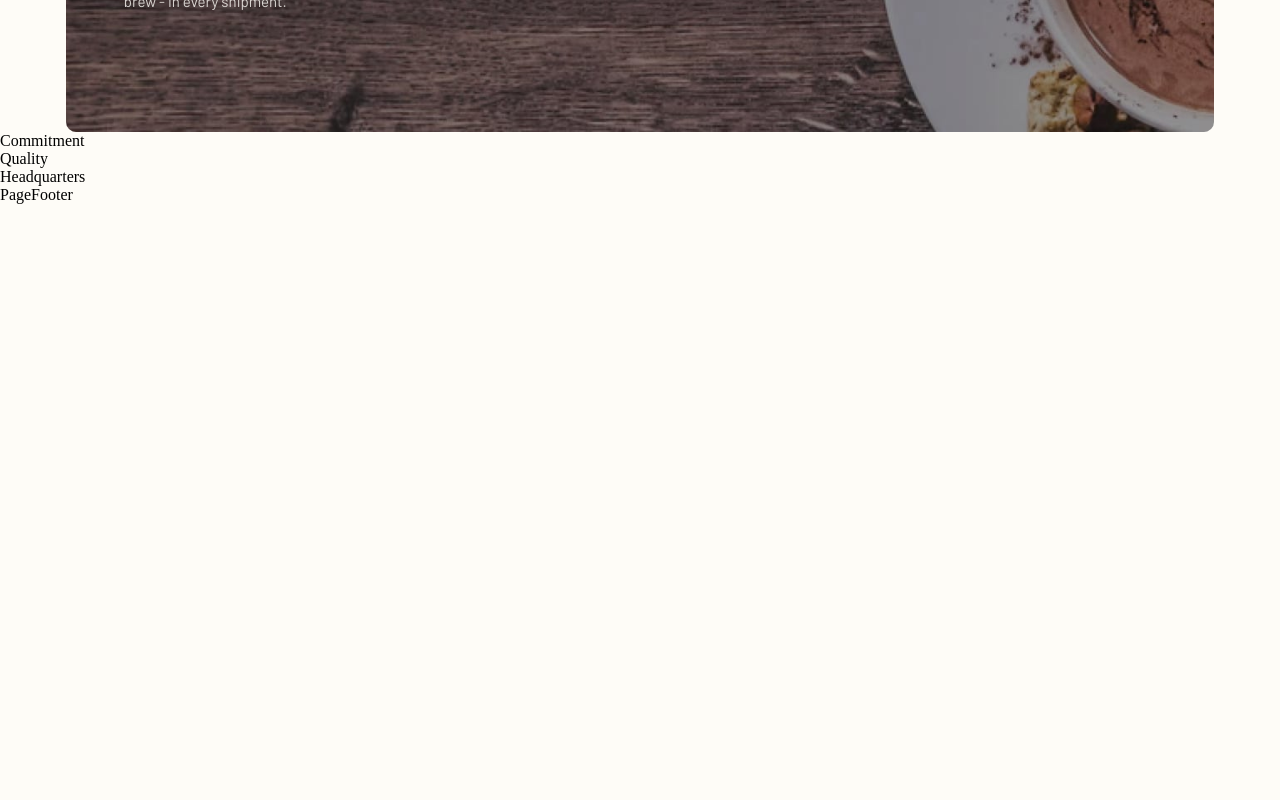
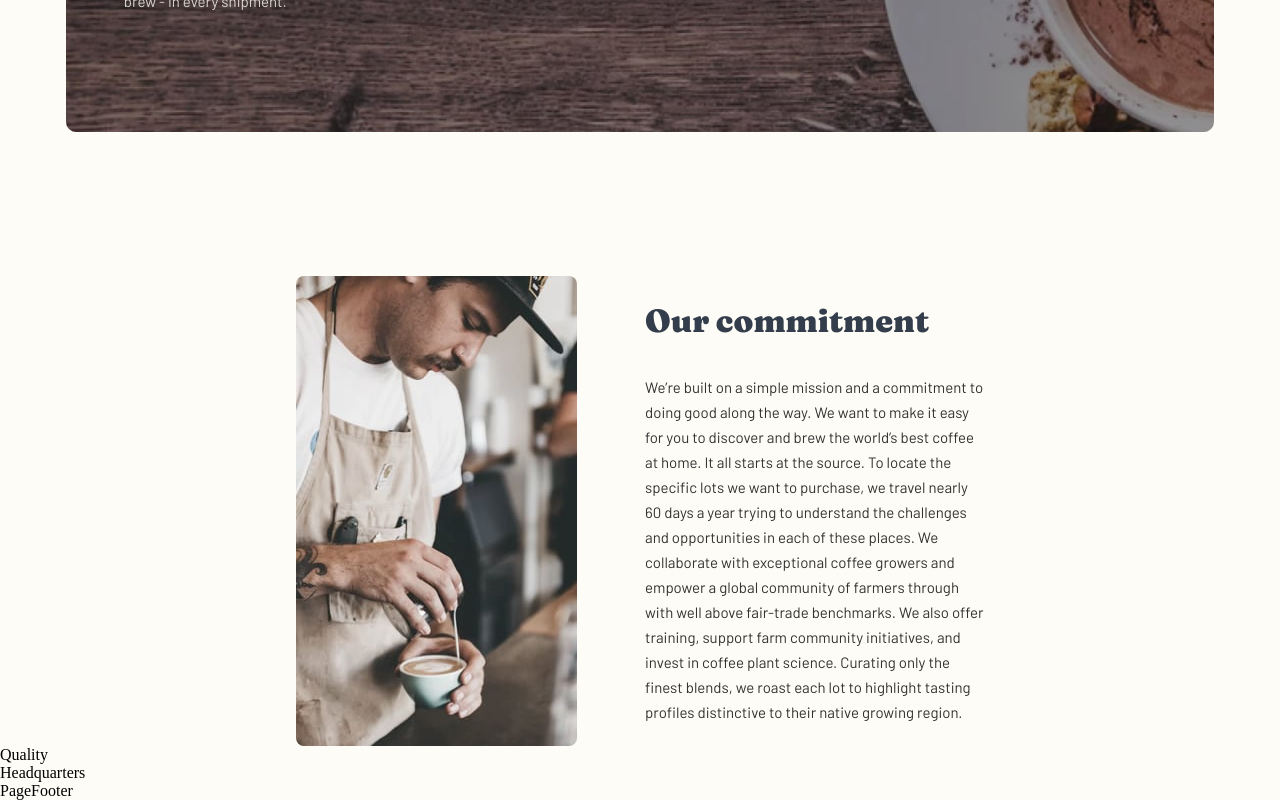
Before and after one commit to Marjolein-Kasman-de-Jong/coffeeroasters, a React (Vite) app: page /about-us in a window 1280 px wide. Shown: the part 378-1178 px from the top of the page. Before the commit the page ends 800 px from the top, so only its background shows below. Built offline with nearby package versions, Linux system fonts and the light colour scheme.

Commit message:
Add commitment section

```diff
--- a/src/index.css
+++ b/src/index.css
@@ -118,7 +118,7 @@ html {
 }
 
 .heading-3 {
-  /* Our collection section title */
+  /* ----Our collection section title */
   color: var(--grey);
   text-align: center;
   font-size: 2.5rem;
@@ -140,7 +140,7 @@ html {
 }
 
 .heading-4 {
-  /* Nav items, card titles */
+  /* ----Nav items, card titles */
   font-size: 1.5rem;
   line-height: 2rem;
 }
@@ -163,6 +163,26 @@ html {
 
 .business-process .step .heading-4 {
   color: var(--dark-grey-blue);
+}
+
+.heading-5 {
+  /* ----Our commitment title */
+  color: var(--dark-grey-blue);
+  text-align: center;
+  font-size: 2rem;
+  line-height: 3rem;
+}
+
+@media screen and (min-width: 768px) {
+  .heading-5 {
+    text-align: left;
+  }
+}
+
+@media screen and (min-width: 1440px) {
+  .heading-5 {
+    font-size: 2.5rem;
+  }
 }
 
 /* --Paragraphs */
@@ -190,13 +210,15 @@ html {
 }
 
 .card .paragraph-1,
-.usps .paragraph-1 {
-  /* ----Regular paragraph - Card, regular paragraph - Usps */
+.usps .paragraph-1,
+.commitment .paragraph-1 {
+  /* ----Regular paragraph - Card, regular paragraph - Usps, regular paragraph - Commitment */
   text-align: center;
 }
 
 @media screen and (min-width: 768px) {
-  .card .paragraph-1 {
+  .card .paragraph-1,
+  .commitment .paragraph-1 {
     text-align: left;
   }
 }
--- a/src/sections/commitment/Commitment.jsx
+++ b/src/sections/commitment/Commitment.jsx
@@ -4,7 +4,21 @@ import "./commitment.css";
 export default function Commitment() {
   return (
     <section className="commitment">
-      Commitment
+      <article>
+        <picture>
+          <source media="(min-width: 1440px)" srcSet="/about/desktop/image-commitment.jpg" />
+          <source media="(min-width: 768px)" srcSet="/about/tablet/image-commitment.jpg" />
+          <img src="/about/mobile/image-commitment.jpg" alt="Barista" />
+        </picture>
+      </article>
+      <div className="text-wrapper">
+        <h2 className="heading-5">
+          Our commitment
+        </h2>
+        <p className="paragraph-1">
+          We’re built on a simple mission and a commitment to doing good along the way. We want to make it easy for you to discover and brew the world’s best coffee at home. It all starts at the source. To locate the specific lots we want to purchase, we travel nearly 60 days a year trying to understand the challenges and opportunities in each of these places. We collaborate with exceptional coffee growers and empower a global community of farmers through with well above fair-trade benchmarks. We also offer training, support farm community initiatives, and invest in coffee plant science. Curating only the finest blends, we roast each lot to highlight tasting profiles distinctive to their native growing region.
+        </p>
+      </div>
     </section>
   )
 }
--- a/src/sections/commitment/commitment.css
+++ b/src/sections/commitment/commitment.css
@@ -0,0 +1,68 @@
+/* ------------------------------
+1. Commitment section
+2. Commitment article
+    2.1 Image
+    2.2 Text wrapper
+    2.3 Paragraph
+------------------------------ */
+
+/* 1. Commitment section */
+
+.commitment {
+    width: 87.2%;
+    max-width: 327px;
+    margin: 120px auto 0 auto;
+    display: flex;
+    flex-direction: column;
+    gap: 48px;
+}
+
+@media screen and (min-width: 768px) {
+    .commitment {
+        width: 89.58%;
+        max-width: 688px;
+        margin: 144px auto 0 auto;
+        flex-direction: row;
+        justify-content: space-between;
+        gap: unset;
+    }
+}
+
+@media screen and (min-width: 1440px) {
+    .commitment {
+        width: 77.08%;
+        max-width: 1110px;
+        margin: 168px auto 0 auto;
+    }
+}
+
+/* 2. Commitment article */
+
+/* 2.1 Image */
+
+.commitment img {
+    width: 100%;
+    display: block;
+    border-radius: 8px;
+}
+
+/* 2.2 Text wrapper */
+
+.commitment .text-wrapper {
+    display: flex;
+    flex-direction: column;
+    gap: 30px;
+}
+
+@media screen and (min-width: 768px) {
+    .commitment .text-wrapper {
+        width: 49.27%;
+        justify-content: center;
+    }
+}
+
+/* 2.3 Paragraph */
+
+.commitment p {
+    opacity: .8;
+}
```
